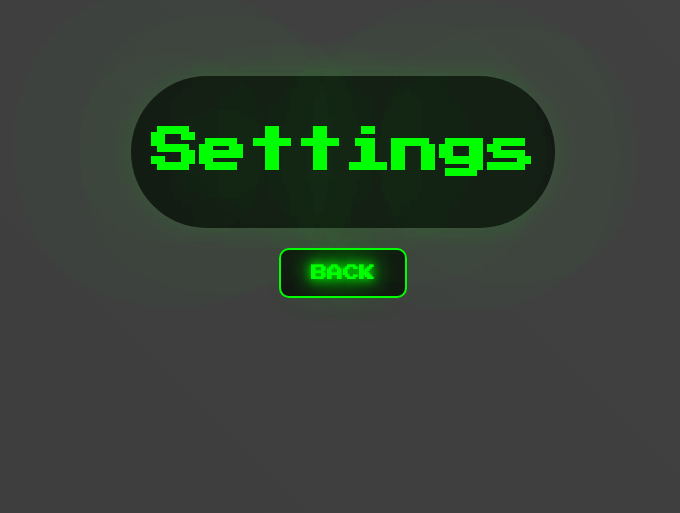
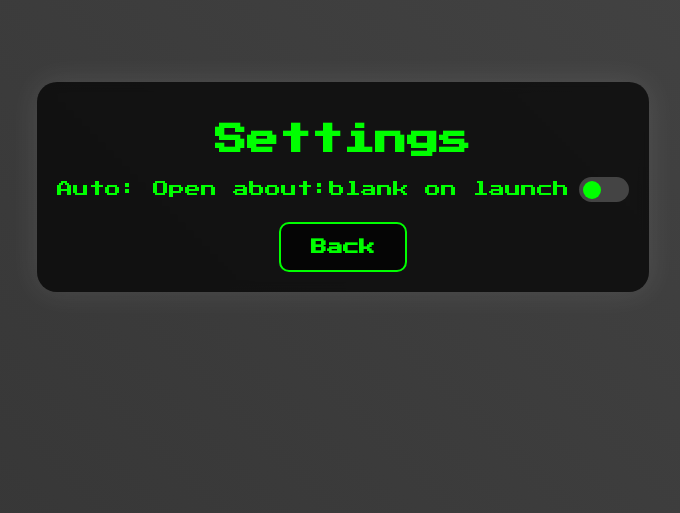
Before and after one commit to chanceisscoolest/Retarded-V.4, a plain HTML site: page setting.html in a window 1280 px wide. Shown: the part 221-734 px from the top of the page, without its empty margins (297-977 px from the left). Drawn offline with Linux system fonts and the light colour scheme.

Commit message:
Update setting.html

```diff
--- a/setting.html
+++ b/setting.html
@@ -1,54 +1,77 @@
 <!DOCTYPE html>
 <html lang="en">
 <head>
-
     <meta charset="UTF-8">
     <meta name="viewport" content="width=device-width, initial-scale=1.0">
-    <title>Home</title>
+    <title>Settings</title>
     <link rel="icon" href="https://codehs.com/uploads/edc113e29e4918ba53cb54b6c72442e7">
     <link href="https://fonts.googleapis.com/css2?family=Press+Start+2P&display=swap" rel="stylesheet">
     <style>
         body {
             background: linear-gradient(45deg, rgba(30, 30, 30, 0.9), rgba(50, 50, 50, 0.9));
-            background-size: 400% 400%;
-            animation: gradientMove 10s infinite alternate;
             color: #0f0;
             font-family: 'Press Start 2P', cursive;
             text-align: center;
-            overflow: hidden;
-            height: 100vh;
             display: flex;
             flex-direction: column;
             justify-content: center;
             align-items: center;
-        }
-        @keyframes gradientMove {
-            0% { background-position: 0% 50%; }
-            100% { background-position: 100% 50%; }
+            height: 100vh;
         }
         .container {
             padding: 20px;
             backdrop-filter: blur(5px);
-            border-radius: 300px;
+            border-radius: 20px;
             background: rgba(0, 0, 0, 0.7);
             box-shadow: 0 0 30px rgba(255, 255, 255, 0.1);
         }
-        h1, .random-message, .button {
-            text-shadow: 0 0 10px #0f0, 0 0 20px #0f0, 0 0 40px #0f0;
+        .toggle-container {
+            display: flex;
+            align-items: center;
+            margin-top: 20px;
         }
-        h1 {
-            font-size: 3em;
-            font-weight: bold;
-            animation: glow 1.5s infinite alternate;
+        .toggle-label {
+            font-size: 1em;
+            margin-right: 10px;
         }
-        @keyframes glow {
-            0% { text-shadow: 0 0 100px #0f0, 0 0 200px #0f0, 0 0 400px #0f0; }
-            100% { text-shadow: 0 0 300px #0f0, 0 0 300px #0f0, 0 0 500px #0f0; }
+        .toggle-switch {
+            position: relative;
+            display: inline-block;
+            width: 50px;
+            height: 25px;
         }
-        .random-message {
-            font-size: 1.2em;
-            margin-top: 10px;
-            font-weight: bold;
+        .toggle-switch input {
+            opacity: 0;
+            width: 0;
+            height: 0;
+        }
+        .slider {
+            position: absolute;
+            top: 0;
+            left: 0;
+            right: 0;
+            bottom: 0;
+            background-color: #444;
+            border-radius: 25px;
+            transition: .4s;
+        }
+        .slider:before {
+            position: absolute;
+            content: "";
+            height: 18px;
+            width: 18px;
+            left: 4px;
+            bottom: 3px;
+            background-color: #0f0;
+            border-radius: 50%;
+            transition: .4s;
+        }
+        input:checked + .slider {
+            background-color: #0f0;
+        }
+        input:checked + .slider:before {
+            transform: translateX(25px);
+            background-color: #000;
         }
         .button {
             display: inline-block;
@@ -60,7 +83,6 @@
             background: rgba(0, 0, 0, 0.7);
             border: 2px solid #0f0;
             border-radius: 10px;
-            text-transform: uppercase;
             cursor: pointer;
             transition: 0.3s;
         }
@@ -69,21 +91,29 @@
             color: #000;
             transform: scale(1.1);
         }
-
-.center {
-  display: flex;
-  justify-content: top;
-  align-items: top;
-  height: 200px;
-}
     </style>
 </head>
 <body>
-    <body>
-            <div class="container">
-  <h1>Settings</h1>
-</div>
-<div class="button" onclick="location.href='index.html'">back</div>
-</div>
+    <div class="container">
+        <h1>Settings</h1>
+        <div class="toggle-container">
+            <span class="toggle-label">Auto: Open about:blank on launch</span>
+            <label class="toggle-switch">
+                <input type="checkbox" id="toggle" onclick="toggleSetting()">
+                <span class="slider"></span>
+            </label>
+        </div>
+        <div class="button" onclick="location.href='index.html'">Back</div>
+    </div>
+
+    <script>
+        function toggleSetting() {
+            setTimeout(() => {
+                let newTab = window.open("about:blank", "_blank");
+                newTab.document.write("<script>window.location.replace('settings.html');<\/script>");
+                window.close();
+            }, 300);
+        }
+    </script>
 </body>
 </html>
```
